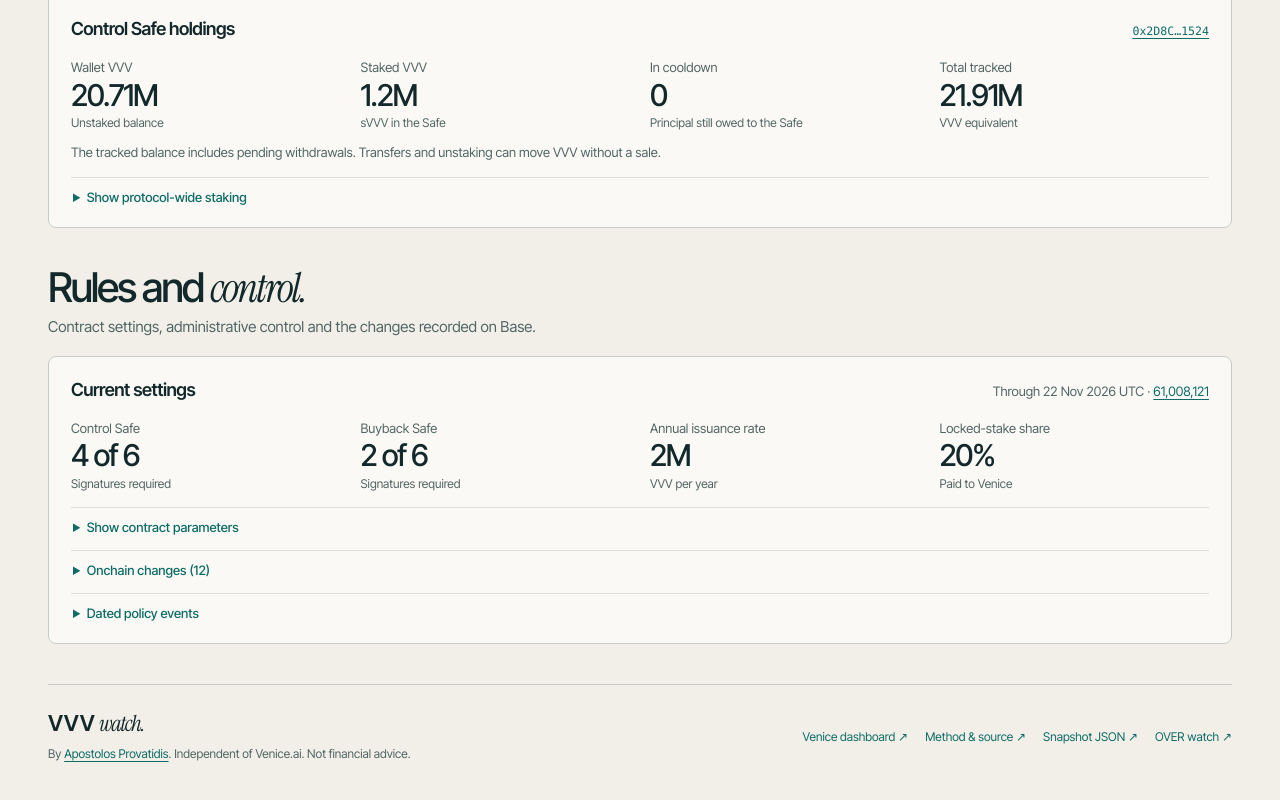
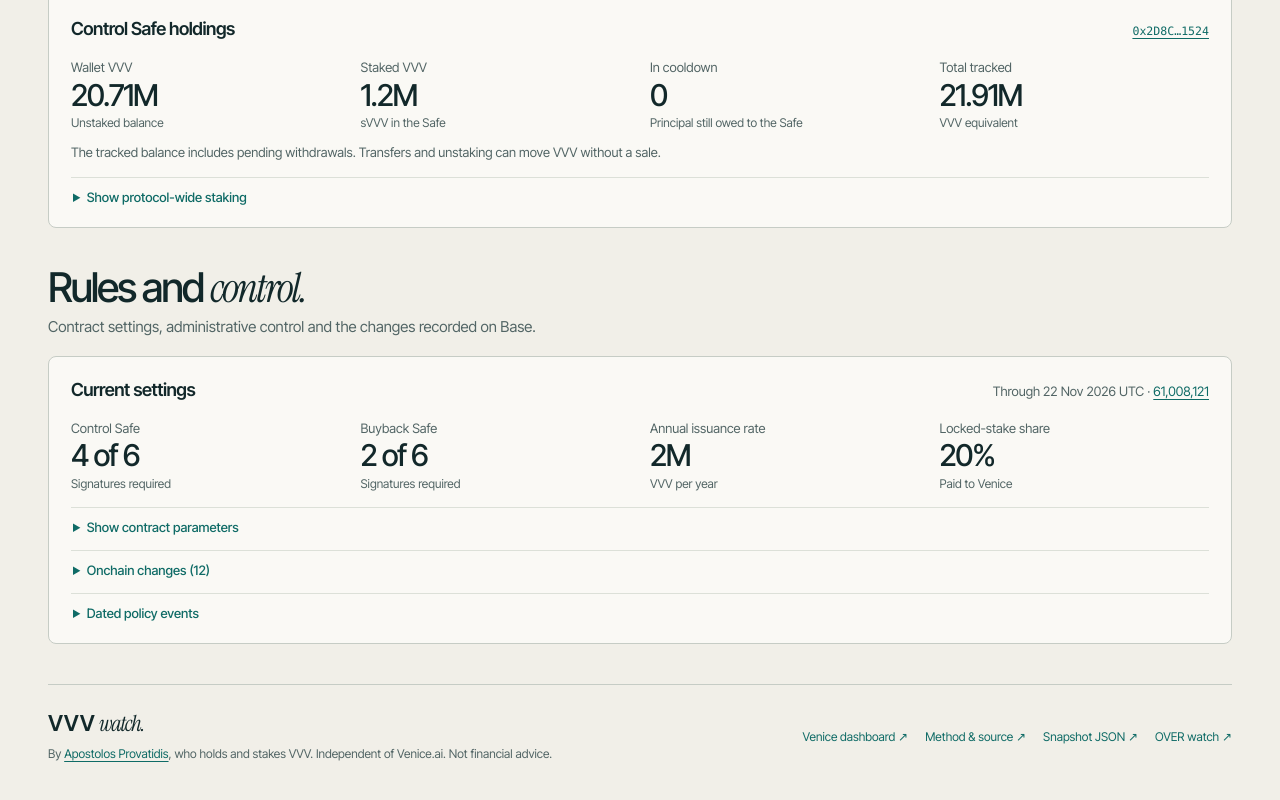
Before and after one commit to provatidis/vvvwatch, a website with bundled scripts: page index.html in a window 1280 px wide. Shown: the part 5134-5934 px from the top of the page. Built offline with nearby package versions, Linux system fonts and the light colour scheme.

Commit message:
Disclose that the author holds and stakes VVV
Co-Authored-By: Claude Opus 5.5 <noreply@anthropic.com>
Claude-Session: https://claude.ai/code/session_01Q7D4zZKBWL16r1mwby23sQ

```diff
--- a/index.html
+++ b/index.html
@@ -65,6 +65,6 @@
   <section class="section" id="markets" aria-labelledby="market-title" hidden><div class="section-head"><div><h2 id="market-title">Market <em>liquidity.</em></h2><p>VVV and DIEM trading pools on Base.</p></div></div><div class="panel" id="markets-panel"></div></section>
   <section class="section" id="rules" aria-labelledby="rules-title"><div class="section-head"><div><h2 id="rules-title">Rules and <em>control.</em></h2><p>Contract settings, administrative control and the changes recorded on Base.</p></div></div><div class="panel" id="rules-panel"></div></section>
 </main>
-<footer class="wrap"><div><a class="footer-brand" href="#top"><span class="title-token">VVV</span> <em>watch.</em></a><p>By <a href="https://provatidis.com/">Apostolos Provatidis</a>. Independent of Venice.ai. Not financial advice.</p></div><div class="footer-links"><a href="https://venice.ai/token">Venice dashboard ↗</a><a href="https://github.com/provatidis/vvvwatch">Method &amp; source ↗</a><a href="./data/latest.json">Snapshot JSON ↗</a><a href="https://overwatch.day/">OVER watch ↗</a></div></footer>
+<footer class="wrap"><div><a class="footer-brand" href="#top"><span class="title-token">VVV</span> <em>watch.</em></a><p>By <a href="https://provatidis.com/">Apostolos Provatidis</a>, who holds and stakes VVV. Independent of Venice.ai. Not financial advice.</p></div><div class="footer-links"><a href="https://venice.ai/token">Venice dashboard ↗</a><a href="https://github.com/provatidis/vvvwatch">Method &amp; source ↗</a><a href="./data/latest.json">Snapshot JSON ↗</a><a href="https://overwatch.day/">OVER watch ↗</a></div></footer>
 </body>
 </html>
```
